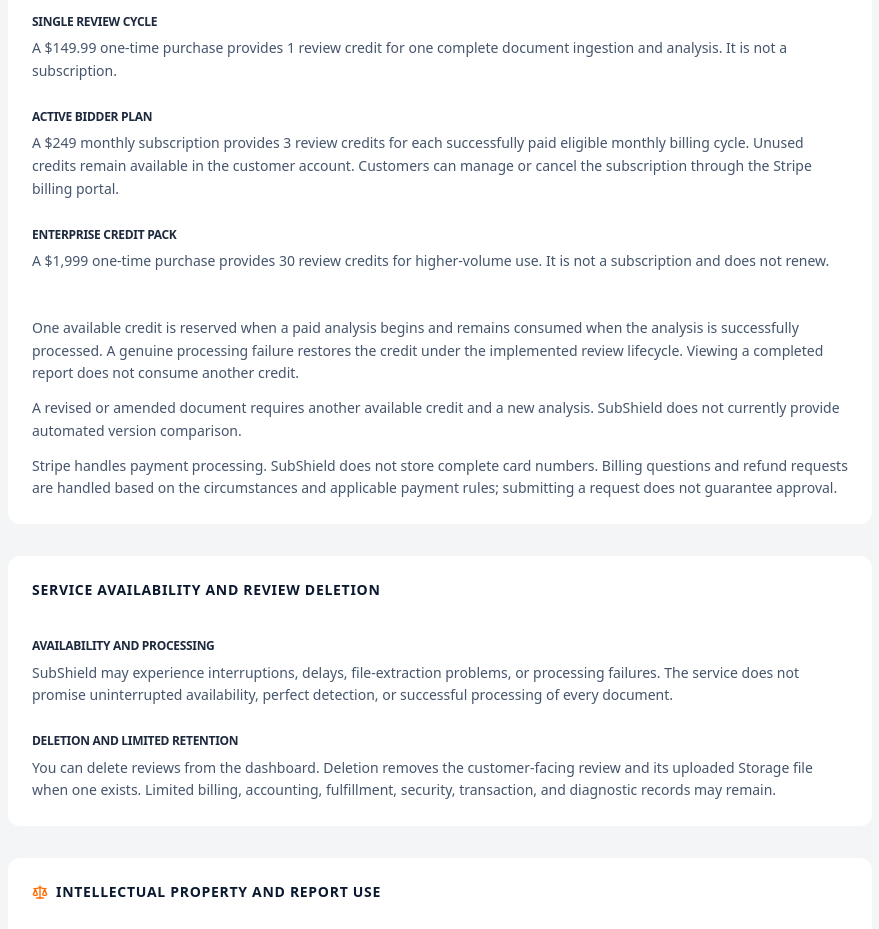
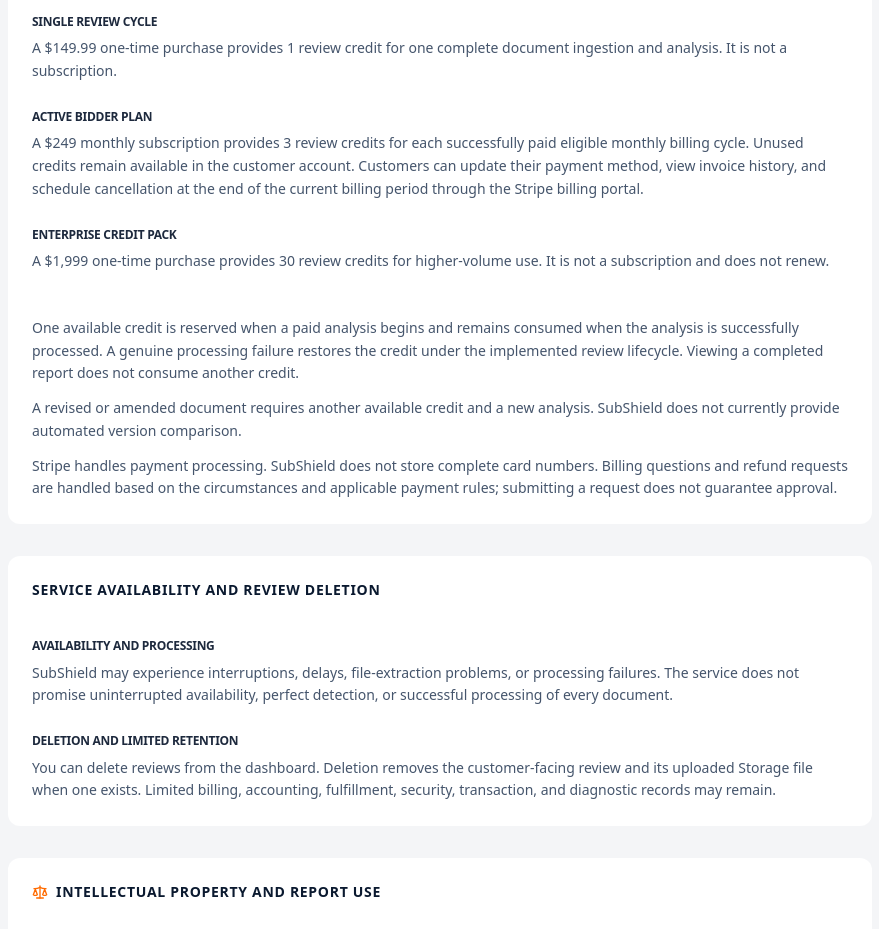
Before and after one commit to siricarsen-cmd/subshield, a Next.js app: page /terms in a window 1280 px wide. Shown: the part 1680-2609 px from the top of the page, without its empty margins (200-1079 px from the left). Built offline with nearby package versions, Linux system fonts and the light colour scheme.

Commit message:
fix: clarify billing portal cancellation timing

```diff
--- a/app/terms/page.tsx
+++ b/app/terms/page.tsx
@@ -101,7 +101,7 @@ export default function TermsPage() {
             </div>
             <div className="space-y-1.5">
               <h3 className="font-black text-slate-800 uppercase tracking-tight text-xs">Active Bidder Plan</h3>
-              <p>A $249 monthly subscription provides 3 review credits for each successfully paid eligible monthly billing cycle. Unused credits remain available in the customer account. Customers can manage or cancel the subscription through the Stripe billing portal.</p>
+              <p>A $249 monthly subscription provides 3 review credits for each successfully paid eligible monthly billing cycle. Unused credits remain available in the customer account. Customers can update their payment method, view invoice history, and schedule cancellation at the end of the current billing period through the Stripe billing portal.</p>
             </div>
             <div className="space-y-1.5">
               <h3 className="font-black text-slate-800 uppercase tracking-tight text-xs">Enterprise Credit Pack</h3>
```
